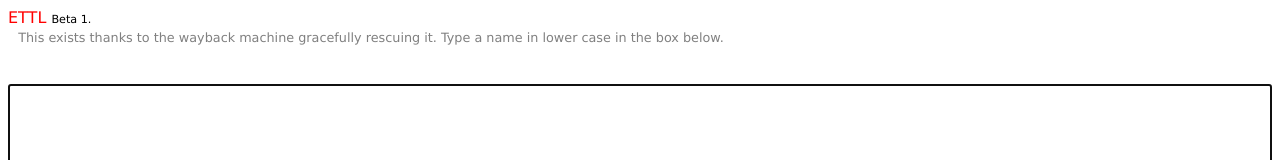
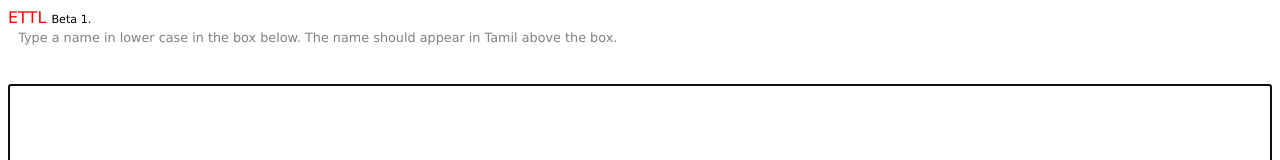
Before and after one commit to alterlife/ETTL, a plain HTML site: page index.html in a window 1280 px wide. Shown: the top 160 px of the page. Drawn offline with Linux system fonts and the light colour scheme.

Commit message:
Update index.html

```diff
--- a/index.html
+++ b/index.html
@@ -513,7 +513,7 @@
 
 
   <font color="red">ETTL</font> <span style="font-size: 70%;">Beta 1.</span> <br>&nbsp;
-  <span style='font-size: 80%; color: gray'>This exists thanks to the wayback machine gracefully rescuing it. Type a name in lower case in the box below.</span>
+  <span style='font-size: 80%; color: gray'>Type a name in lower case in the box below. The name should appear in Tamil above the box.</span>
 		<div id="hdConvertTo">  </div><br>&nbsp;
 <div id="hdConvertFrom"><textarea id="htaConvertFrom" onkeyup="transliterate(event);"></textarea></div>
 
```
